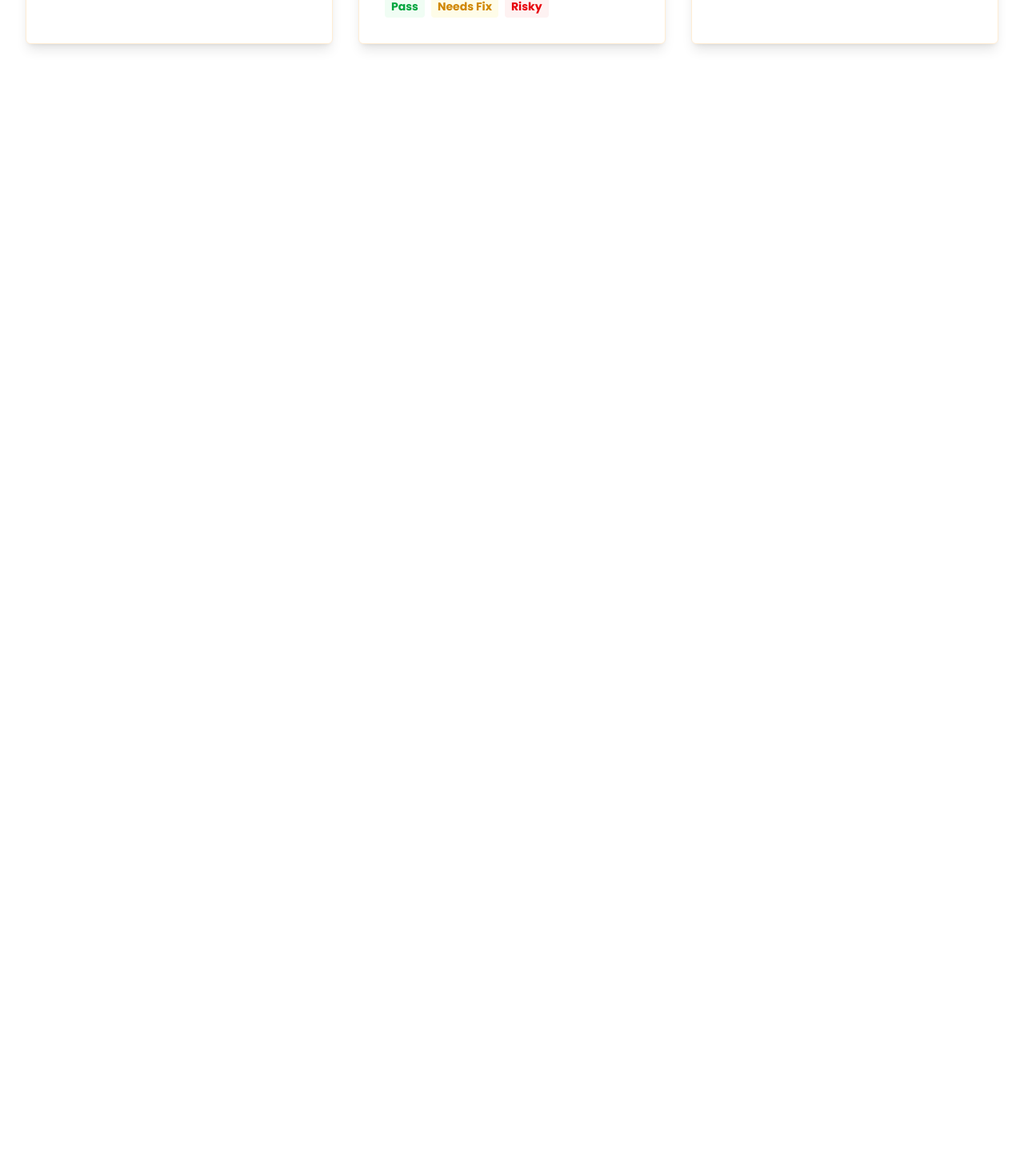
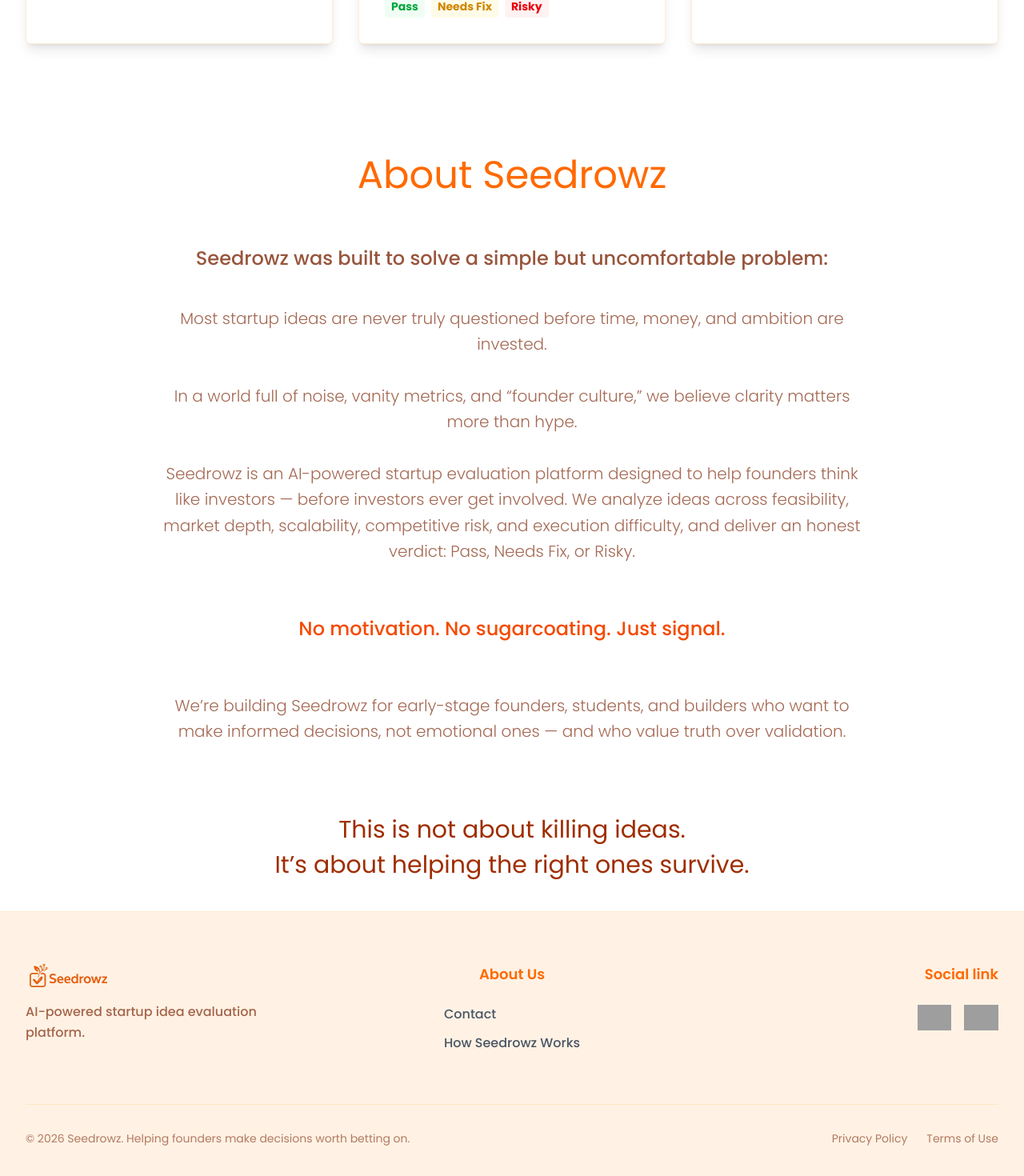
Before and after one commit to YashSharma64/Seedrowz, a React (Vite) app in the folder frontend/: page / in a window 1280 px wide. Shown: the part 1568-3038 px from the top of the page at 80% size. Before the commit the page ends 1703 px from the top, so only its background shows below. Built offline with nearby package versions, Linux system fonts and the light colour scheme; grey boxes are pictures that could not be loaded.

Commit message:
feat: implement shared Footer component and integrate into Home and Dashboard pages

```diff
--- a/frontend/src/components/Footer.jsx
+++ b/frontend/src/components/Footer.jsx
@@ -0,0 +1,57 @@
+import React from 'react';
+
+export default function Footer() {
+  return (
+    <footer className="w-full bg-[#FFF2E4] py-16 px-8 border-t border-orange-100">
+      <div className="max-w-7xl mx-auto">
+        <div className="grid grid-cols-1 md:grid-cols-3 gap-12 mb-16">
+          {/* Brand Column */}
+          <div className="flex flex-col items-start space-y-4">
+            <div className="flex items-center gap-2">
+              <div className="text-orange-500">
+                <img src="/new.png" alt="Seedrowz logo" className="h-8 object-contain" />
+              </div>
+            </div>
+            <p className="text-orange-900/70 font-medium max-w-xs leading-relaxed">
+              AI-powered startup idea evaluation platform.
+            </p>
+          </div>
+
+          {/* Links Column */}
+          <div className="flex flex-col items-start md:items-center space-y-6 mx-auto">
+            <h4 className="text-orange-500 font-semibold text-lg text-center">About Us</h4>
+            <div className="flex flex-col space-y-3 text-center md:text-left">
+              <a href="mailto:contact@seedrowz.com" className="text-gray-600 hover:text-orange-500 transition-colors font-medium">
+                Contact
+              </a>
+              <a href="/#how-it-works" className="text-gray-600 hover:text-orange-500 transition-colors font-medium">
+                How Seedrowz Works
+              </a>
+            </div>
+          </div>
+
+          {/* Social Column */}
+          <div className="flex flex-col items-start md:items-end space-y-6">
+            <h4 className="text-orange-500 font-semibold text-lg">Social link</h4>
+            <div className="flex items-center gap-4">
+              <a href="https://linkedin.com" target="_blank" rel="noopener noreferrer" className="text-blue-600 hover:opacity-80 transition-opacity">
+                <img src="/linkedin.png" alt="Linkedin logo" className="h-8 object-contain" />
+              </a>
+              <a href="https://github.com/YashSharma64/Seedrowz" target="_blank" rel="noopener noreferrer" className="text-gray-900 hover:opacity-80 transition-opacity">
+                <img src="/github.png" alt="Github logo" className="h-8 object-contain" />
+              </a>
+            </div>
+          </div>
+        </div>
+
+        <div className="border-t border-orange-200/50 pt-8 flex flex-col md:flex-row justify-between items-center gap-4 text-sm text-orange-900/60">
+          <p>© 2026 Seedrowz. Helping founders make decisions worth betting on.</p>
+          <div className="flex items-center gap-6">
+            <a href="#" className="hover:text-orange-600 transition-colors">Privacy Policy</a>
+            <a href="#" className="hover:text-orange-600 transition-colors">Terms of Use</a>
+          </div>
+        </div>
+      </div>
+    </footer>
+  );
+}
--- a/frontend/src/pages/Dashboard.jsx
+++ b/frontend/src/pages/Dashboard.jsx
@@ -2,6 +2,8 @@
 import { useNavigate } from 'react-router-dom';
 import { motion } from 'framer-motion';
 import PageTransition from '../components/PageTransition';
+
+import Footer from '../components/Footer';
 
 export default function Dashboard() {
   const navigate = useNavigate();
@@ -724,6 +726,8 @@
           </div>
         </motion.form>
       </div>
+
+      <Footer />
     </div>
     </PageTransition>
   );
--- a/frontend/src/pages/Home.jsx
+++ b/frontend/src/pages/Home.jsx
@@ -3,6 +3,10 @@
 import { motion } from 'framer-motion';
 import PageTransition from '../components/PageTransition';
 import StartupSlider from '../components/StartupSlider';
+
+import Footer from '../components/Footer';
+
+// ... (existing imports)
 
 export default function Home() {
   const navigate = useNavigate();
@@ -220,7 +224,7 @@
 
       <StartupSlider />
 
-      <section className="px-8 py-20 max-w-7xl mx-auto">
+      <section id="how-it-works" className="px-8 py-20 max-w-7xl mx-auto">
         <h2 className="text-3xl sm:text-5xl md:text-6xl font-normal text-gray-800 text-center sm:text-left mb-16 mx-auto w-fit">
           How Seedrowz works?
         </h2>
@@ -287,6 +291,51 @@
           </div>
         </div>
       </section>
+
+      <section id="about" className="w-full bg-white py-10 px-8 mt-5">
+        <div className="max-w-4xl mx-auto text-center space-y-10">
+          <h2 className="text-4xl sm:text-5xl font-normal text-orange-500 mb-15">
+            About Seedrowz
+          </h2>
+
+          <p className="text-xl sm:text-2xl text-orange-900/80 font-medium leading-relaxed">
+            Seedrowz was built to solve a simple but uncomfortable problem:
+          </p>
+
+          <div className="space-y-8">
+            <p className="text-lg sm:text-xl text-orange-900/70 leading-relaxed font-light">
+              Most startup ideas are never truly questioned before time, money, and ambition are invested.
+            </p>
+
+            <p className="text-lg sm:text-xl text-orange-900/70 leading-relaxed font-light">
+              In a world full of noise, vanity metrics, and “founder culture,” we believe clarity matters more than hype.
+            </p>
+
+            <p className="text-lg sm:text-xl text-orange-900/70 leading-relaxed font-light">
+              Seedrowz is an AI-powered startup evaluation platform designed to help founders think like investors — before investors ever get involved. We analyze ideas across feasibility, market depth, scalability, competitive risk, and execution difficulty, and deliver an honest verdict: Pass, Needs Fix, or Risky.
+            </p>
+          </div>
+
+          <p className="text-xl sm:text-2xl text-orange-600 font-medium py-6">
+            No motivation. No sugarcoating. Just signal.
+          </p>
+
+          <p className="text-lg sm:text-xl text-orange-900/70 leading-relaxed font-light">
+            We’re building Seedrowz for early-stage founders, students, and builders who want to make informed decisions, not emotional ones — and who value truth over validation.
+          </p>
+
+          <div className="pt-12 space-y-2">
+            <p className="text-2xl sm:text-3xl text-orange-800 font-normal">
+              This is not about killing ideas.
+            </p>
+            <p className="text-2xl sm:text-3xl text-orange-800 font-normal">
+              It’s about helping the right ones survive.
+            </p>
+          </div>
+        </div>
+      </section>
+
+      <Footer />
     </div>
     </PageTransition>
   );
```
